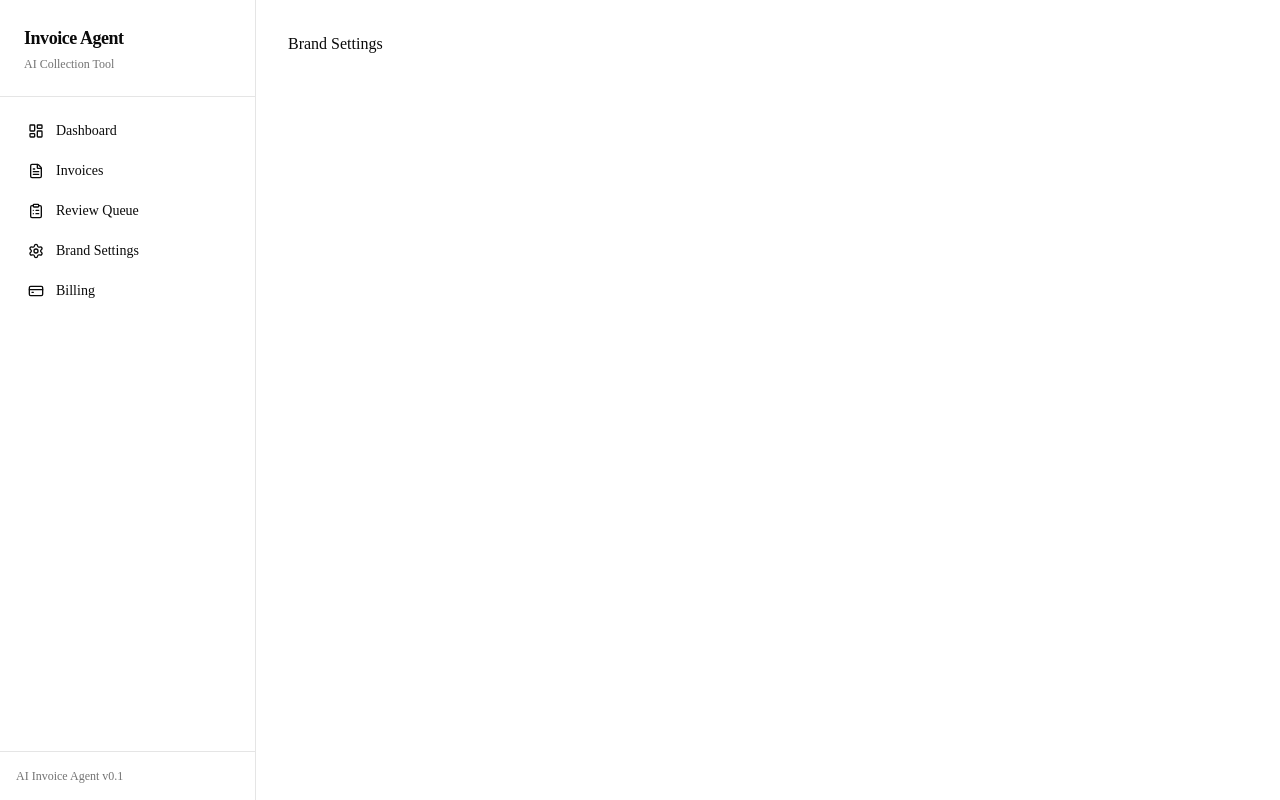
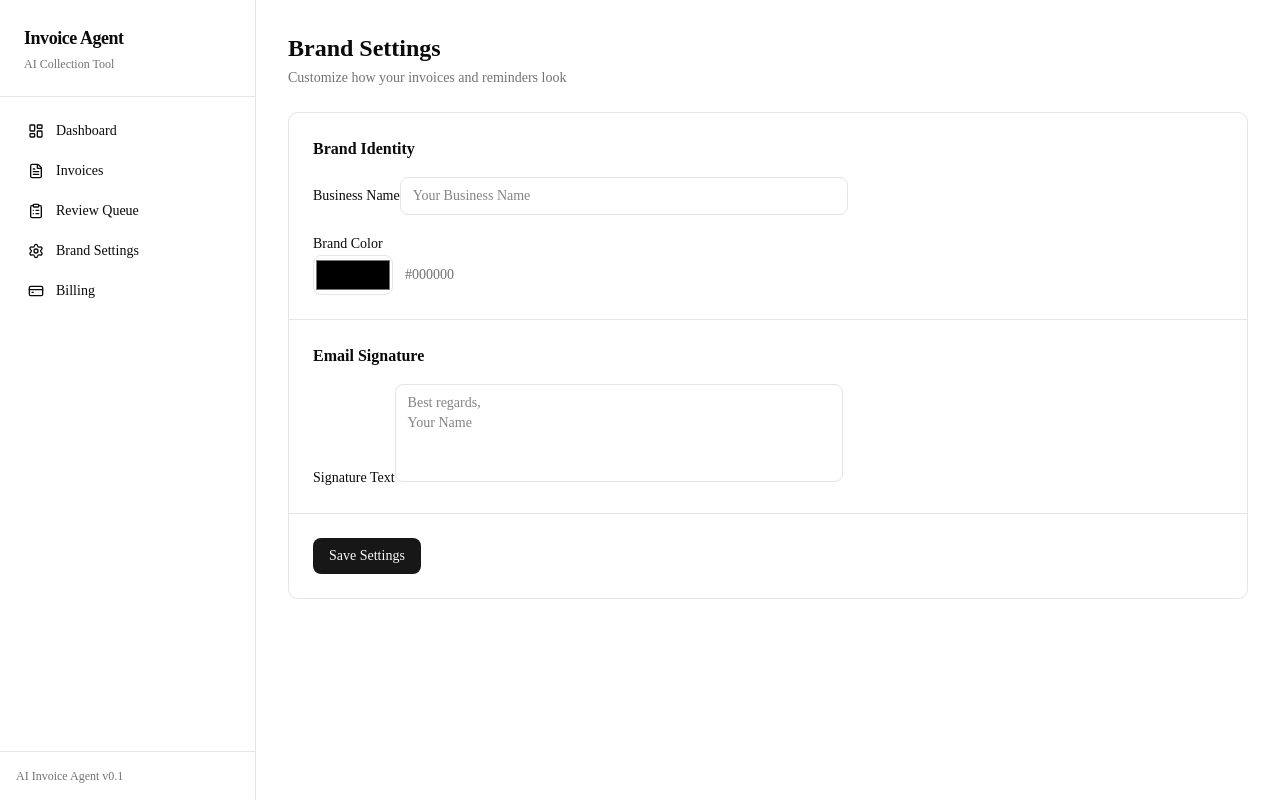
Before and after one commit to sinali10K/ai-invoice-agent, a Next.js app: page /settings in a window 1280 px wide. Built offline with nearby package versions, Linux system fonts and the light colour scheme.

Commit message:
feat: add Brand Settings page

```diff
--- a/app/(dashboard)/settings/page.tsx
+++ b/app/(dashboard)/settings/page.tsx
@@ -1,7 +1,55 @@
 export default function SettingsPage() {
   return (
-    <div>
-      <h1>Brand Settings</h1>
+    <div className="space-y-6">
+      <div>
+        <h1 className="text-2xl font-bold">Brand Settings</h1>
+        <p className="text-muted-foreground text-sm mt-1">
+          Customize how your invoices and reminders look
+        </p>
+      </div>
+
+      <div className="border rounded-lg divide-y">
+        <div className="p-6 space-y-4">
+          <h2 className="font-semibold">Brand Identity</h2>
+          <div className="space-y-2">
+            <label className="text-sm font-medium">Business Name</label>
+            <input
+              type="text"
+              placeholder="Your Business Name"
+              className="w-full max-w-md px-3 py-2 border rounded-md text-sm focus:outline-none focus:ring-2 focus:ring-ring"
+            />
+          </div>
+          <div className="space-y-2">
+            <label className="text-sm font-medium">Brand Color</label>
+            <div className="flex items-center gap-3">
+              <input
+                type="color"
+                defaultValue="#000000"
+                className="h-10 w-20 rounded-md border cursor-pointer"
+              />
+              <span className="text-sm text-muted-foreground">#000000</span>
+            </div>
+          </div>
+        </div>
+
+        <div className="p-6 space-y-4">
+          <h2 className="font-semibold">Email Signature</h2>
+          <div className="space-y-2">
+            <label className="text-sm font-medium">Signature Text</label>
+            <textarea
+              placeholder="Best regards,&#10;Your Name"
+              rows={4}
+              className="w-full max-w-md px-3 py-2 border rounded-md text-sm focus:outline-none focus:ring-2 focus:ring-ring resize-none"
+            />
+          </div>
+        </div>
+
+        <div className="p-6">
+          <button className="px-4 py-2 bg-primary text-primary-foreground text-sm rounded-md hover:bg-primary/90 transition-colors">
+            Save Settings
+          </button>
+        </div>
+      </div>
     </div>
   )
 }
```
